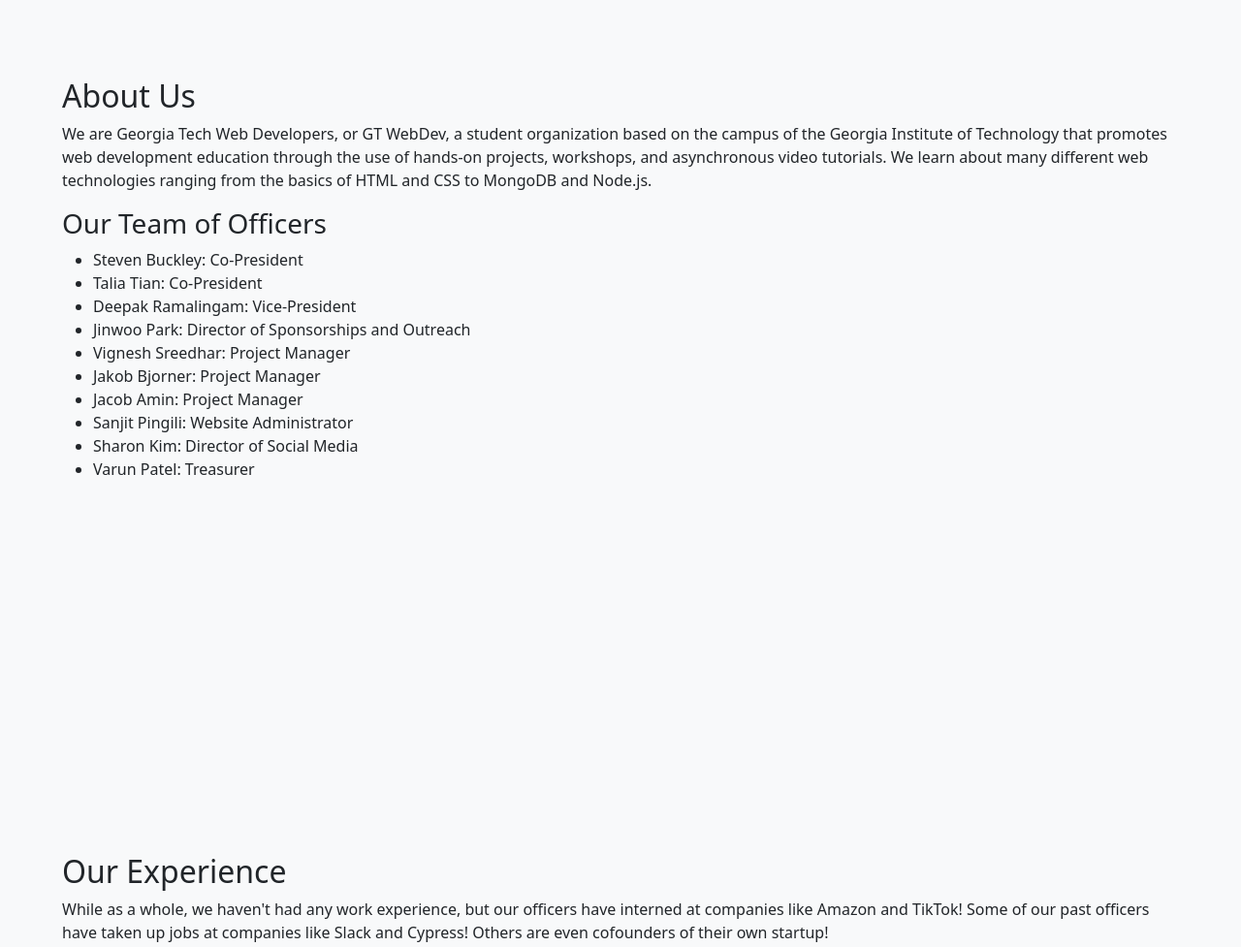
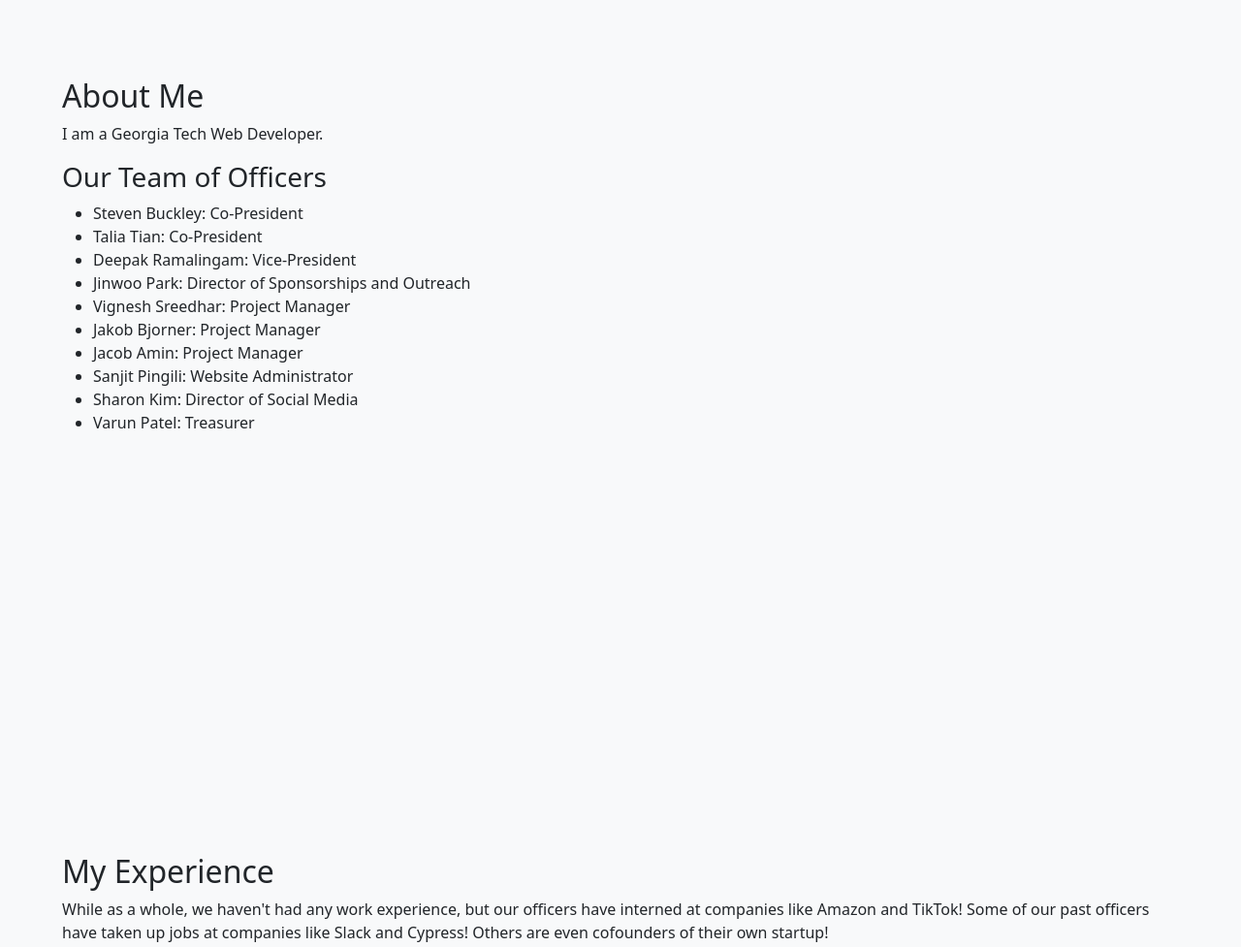
Before and after one commit to jakob-bjorner/jakob-bjorner.github.io, a plain HTML site: page index.html in a window 1280 px wide. Shown: the part 840-1817 px from the top of the page at 97% size. Drawn offline with nearby package versions, Linux system fonts and the light colour scheme.

Commit message:
Updated some of the index.html

```diff
--- a/index.html
+++ b/index.html
@@ -15,7 +15,7 @@
         <script src="index.js"></script>
         <link rel="icon" href="assets/gt-webdev-logo.png">
         <!-- Replace this with your name! -->
-        <title>Portfolio Website Example</title>
+        <title>Jakob's Portfolio</title>
     </head>
     <body>
         <div id="root" class="bg-light">
@@ -23,7 +23,7 @@
                 <div class="container-fluid">
                     <a class="navbar-brand" onclick="scrollToElement()" data-target="root">
                         <img  src="assets/transparent_GTWD.png" alt="GT WebDev Logo" height="24" width="40" class="d-inline-block align-text-bottom"></img>
-                        GT WebDev
+                        Jakob Bjorner
                     </a>
                     <button class="navbar-toggler" type="button" data-bs-toggle="collapse" data-bs-target="#navbarSupportedContent" aria-controls="navbarSupportedContent" aria-expanded="false" aria-label="Toggle navigation">
                         <span class="navbar-toggler-icon"></span>
@@ -62,9 +62,9 @@
             </div>
             <div id="about">
                 <!-- All about you! (Replace this with "About Me" or "Bio" or anything similar) -->
-                <h2>About Us</h2>
+                <h2>About Me</h2>
                 <p>
-                    We are Georgia Tech Web Developers, or GT WebDev, a student organization based on the campus of the Georgia Institute of Technology that promotes web development education through the use of hands-on projects, workshops, and asynchronous video tutorials. We learn about many different web technologies ranging from the basics of HTML and CSS to MongoDB and Node.js.
+                    I am a Georgia Tech Web Developer.
                 </p>
                 <!-- Just some more sample content -->
                 <h3>Our Team of Officers</h3>
@@ -103,7 +103,7 @@
             </div>
             <div id="experience">
                 <!-- Talk about your experiences. You could list them if you wanted to. -->
-                <h2>Our Experience</h2>
+                <h2>My Experience</h2>
                 <p>
                     While as a whole, we haven't had any work experience, but our officers have interned at companies like Amazon and TikTok! Some of our past officers have taken up jobs at companies like Slack and Cypress! Others are even cofounders of their own startup!
                 </p>
```
